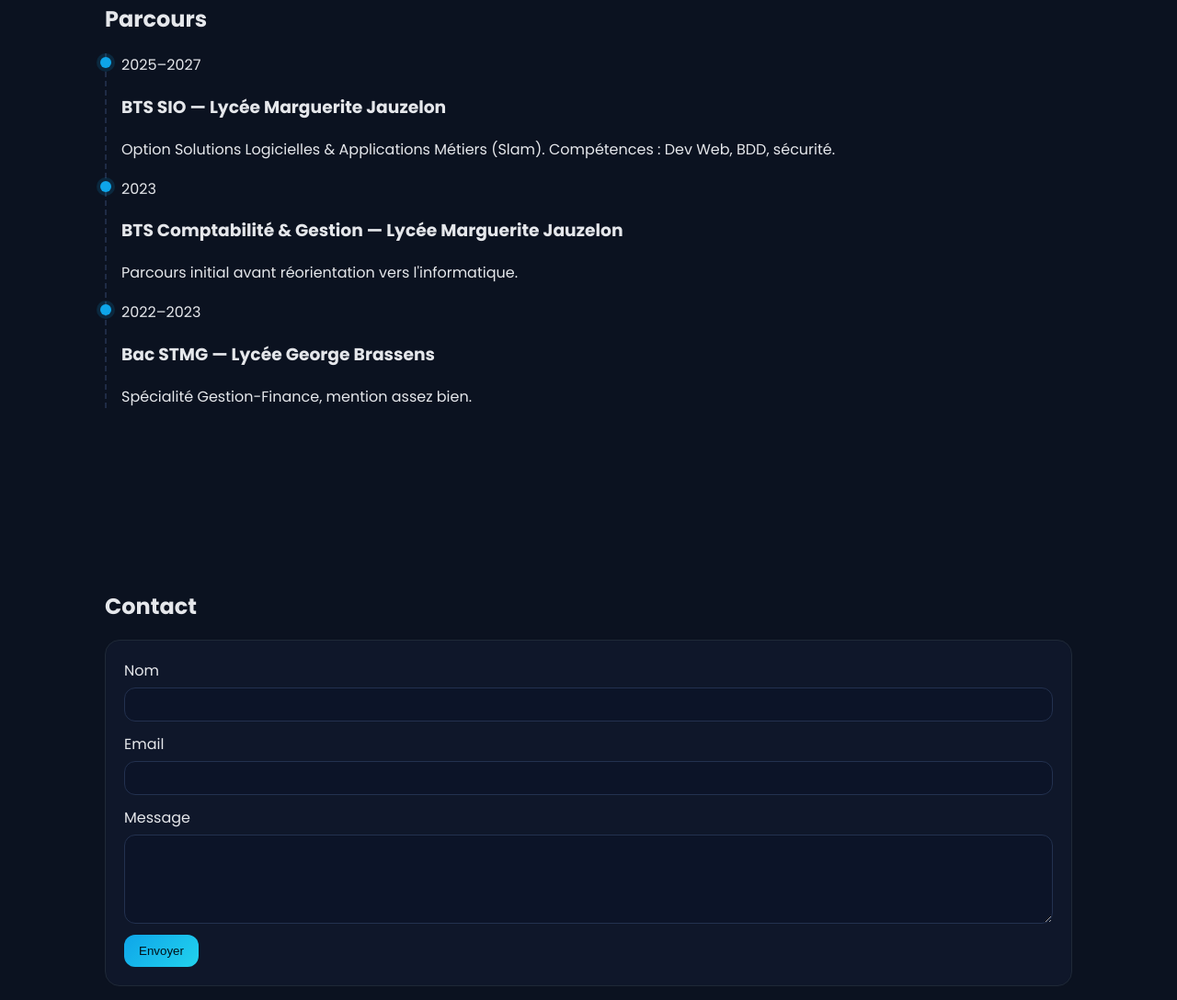
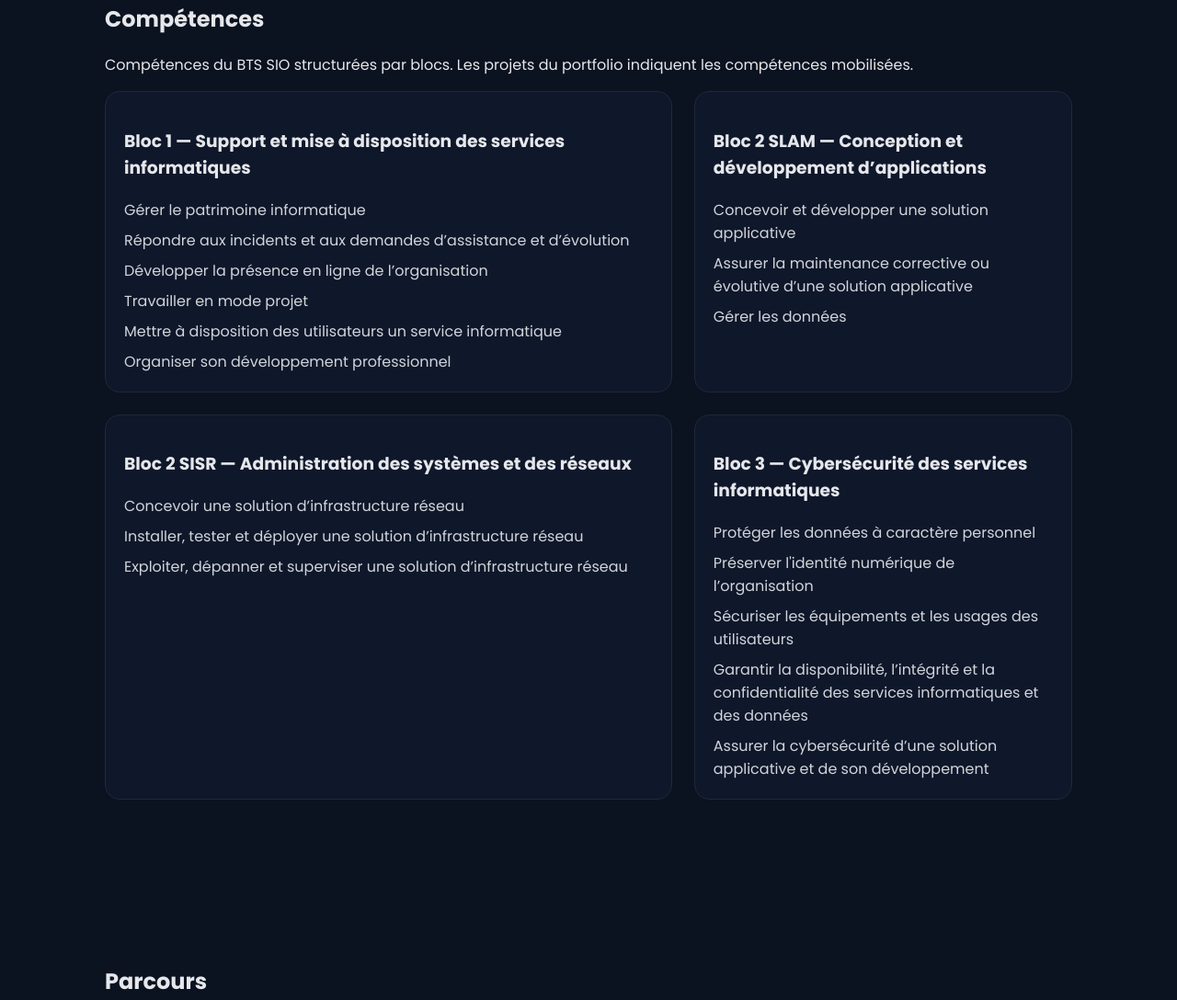
Before and after one commit to scxrpvo/Portfolio, a plain HTML site: page index.html in a window 1280 px wide. Shown: the part 1664-2752 px from the top of the page at 92% size. Drawn offline with Linux system fonts and the light colour scheme.

Commit message:
Update index.html

```diff
--- a/index.html
+++ b/index.html
@@ -138,6 +138,56 @@
         </article>
       </div>
     </section>
+    <!-- Compétences -->
+<section id="competences" class="section">
+  <h2>Compétences</h2>
+  <p>Compétences du BTS SIO structurées par blocs. Les projets du portfolio indiquent les compétences mobilisées.</p>
+
+  <div class="grid two">
+    <article class="card">
+      <h3>Bloc 1 — Support et mise à disposition des services informatiques</h3>
+      <ul class="info">
+        <li>Gérer le patrimoine informatique</li>
+        <li>Répondre aux incidents et aux demandes d’assistance et d’évolution</li>
+        <li>Développer la présence en ligne de l’organisation</li>
+        <li>Travailler en mode projet</li>
+        <li>Mettre à disposition des utilisateurs un service informatique</li>
+        <li>Organiser son développement professionnel</li>
+      </ul>
+    </article>
+
+    <article class="card">
+      <h3>Bloc 2 SLAM — Conception et développement d’applications</h3>
+      <ul class="info">
+        <li>Concevoir et développer une solution applicative</li>
+        <li>Assurer la maintenance corrective ou évolutive d’une solution applicative</li>
+        <li>Gérer les données</li>
+      </ul>
+    </article>
+  </div>
+
+  <div class="grid two" style="margin-top:24px">
+    <article class="card">
+      <h3>Bloc 2 SISR — Administration des systèmes et des réseaux</h3>
+      <ul class="info">
+        <li>Concevoir une solution d’infrastructure réseau</li>
+        <li>Installer, tester et déployer une solution d’infrastructure réseau</li>
+        <li>Exploiter, dépanner et superviser une solution d’infrastructure réseau</li>
+      </ul>
+    </article>
+
+    <article class="card">
+      <h3>Bloc 3 — Cybersécurité des services informatiques</h3>
+      <ul class="info">
+        <li>Protéger les données à caractère personnel</li>
+        <li>Préserver l'identité numérique de l’organisation</li>
+        <li>Sécuriser les équipements et les usages des utilisateurs</li>
+        <li>Garantir la disponibilité, l’intégrité et la confidentialité des services informatiques et des données</li>
+        <li>Assurer la cybersécurité d’une solution applicative et de son développement</li>
+      </ul>
+    </article>
+  </div>
+</section>
 
     <!-- Parcours -->
     <section id="parcours" class="section">
```
